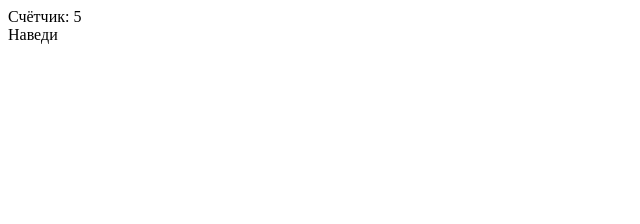
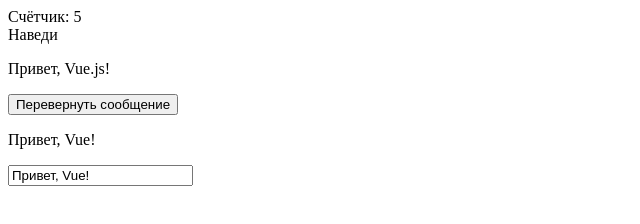
Before and after one commit to vitalay/vue-test, a plain HTML site: page index.html in a window 1280 px wide. Shown: the whole page, without its empty margins (0-640 px from the left). Drawn offline with Linux system fonts and the light colour scheme.

Commit message:
директиву v-on , v-model

```diff
--- a/index.html
+++ b/index.html
@@ -16,6 +16,19 @@
       Наведи
     </span>
   </div>
+  <!--директива v-on-->
+
+  <div id="event-handling">
+    <p>{{ message }}</p>
+    <button v-on:click="reverseMessage">Перевернуть сообщение</button>
+  </div>
+
+  <!--Деректива v-model-->
+
+  <div id="two-way-binding">
+    <p>{{ message }}</p>
+    <input v-model="message" />
+  </div>
 
 <!--<script src="https://unpkg.com/vue@next"></script>-->
     <script src="js/vue.global.js"></script>
--- a/js/main.js
+++ b/js/main.js
@@ -24,3 +24,35 @@ const AttributeBinding = {
   }
 }
 Vue.createApp(AttributeBinding).mount('#bind-attribute')
+
+
+//директиву v-on
+const EventHandling = {
+  data() {
+    return {
+      message: 'Привет, Vue.js!'
+    }
+  },
+  methods: {
+    reverseMessage() {
+      this.message = this.message
+        .split('')
+        .reverse()
+        .join('')
+    }
+  }
+}
+
+Vue.createApp(EventHandling).mount('#event-handling')
+
+
+//директиву v-model
+const TwoWayBinding = {
+  data() {
+    return {
+      message: 'Привет, Vue!'
+    }
+  }
+}
+
+Vue.createApp(TwoWayBinding).mount('#two-way-binding')
```
